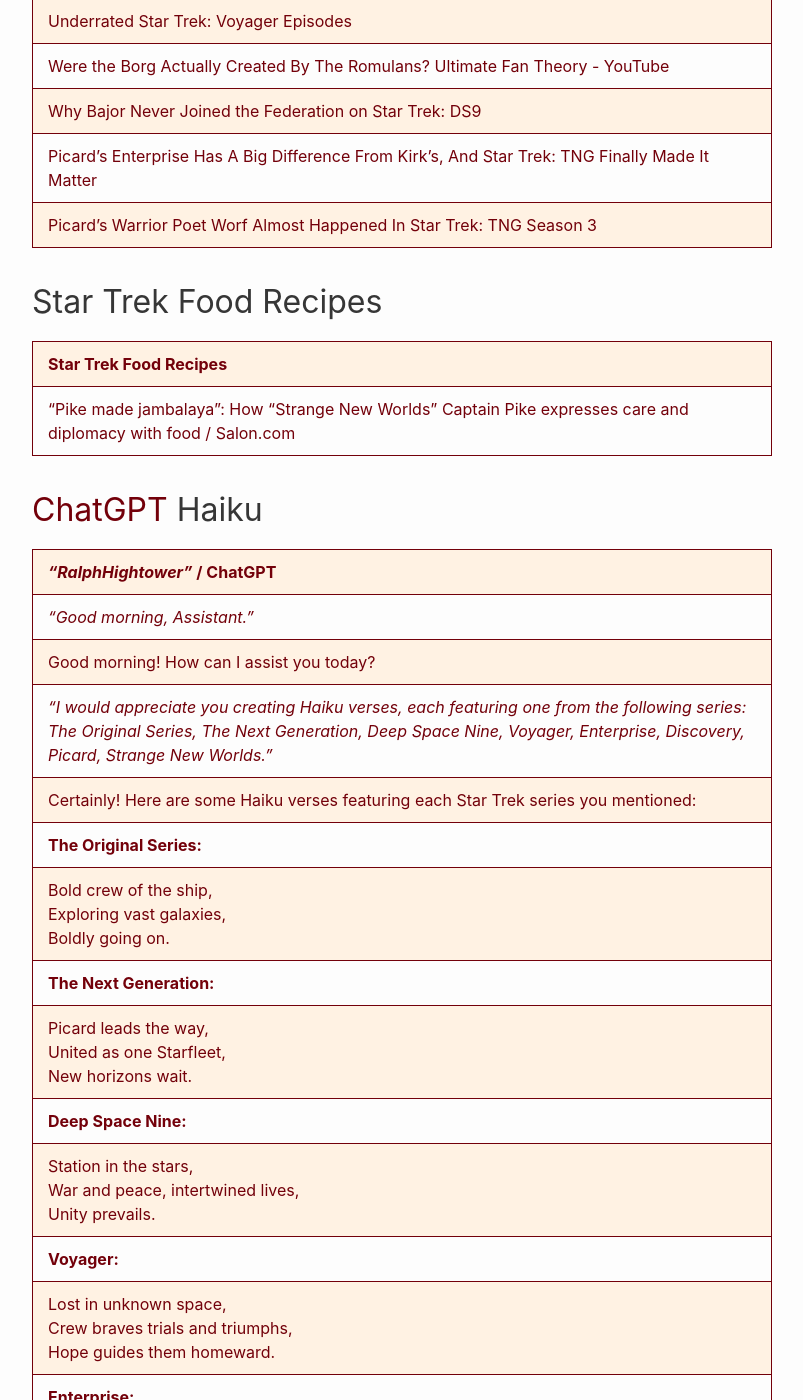
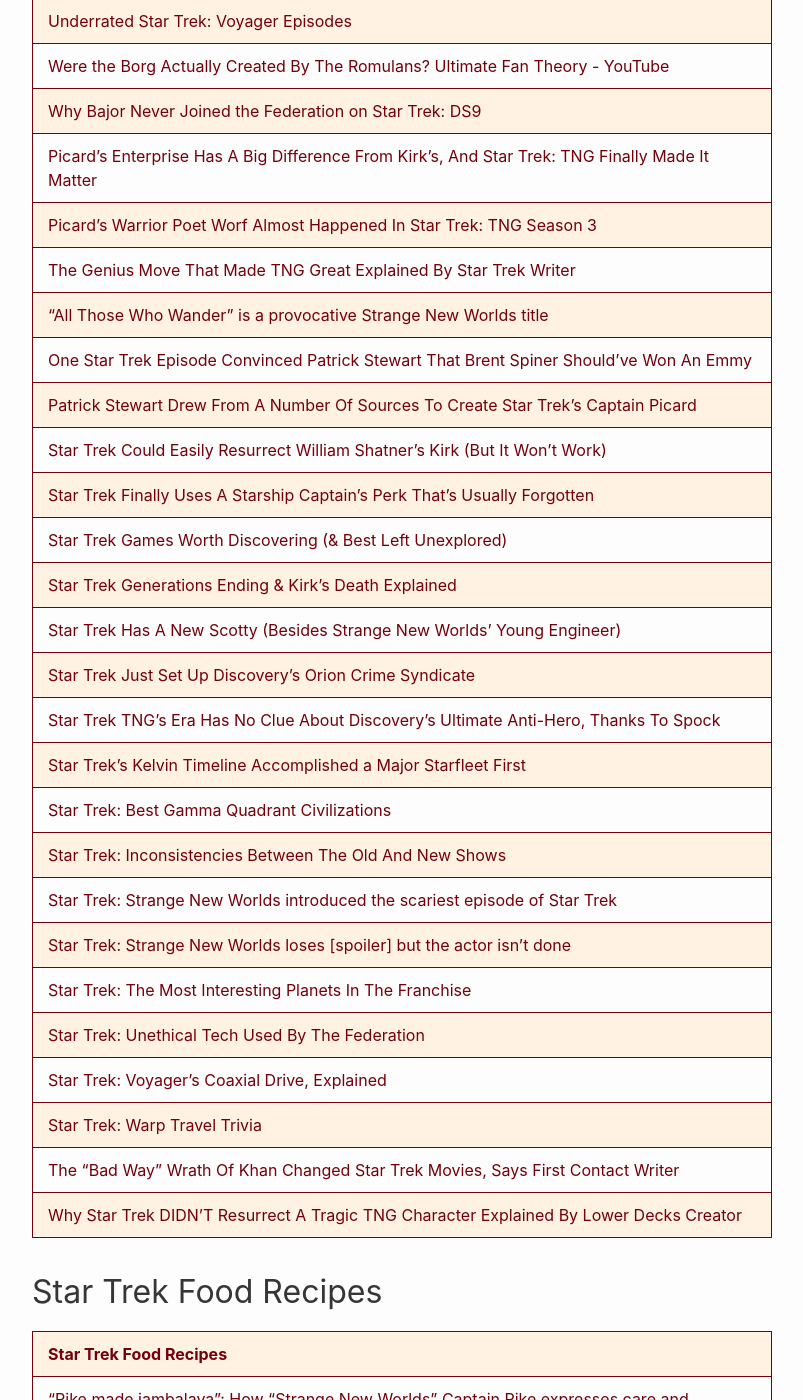
Before and after one commit to RalphHightower/RalphHightower, a Jekyll site: the page built from ScienceFiction/StarTrekFranchise.md, in a window 1280 px wide and 1400 px high, scrolled down 6113 px. Shown: the whole window, without its empty margins (238-1041 px from the left). Built offline with Jekyll 4.4.1, drawn with Linux system fonts in a browser that asks for light colours; our own code applies the rules of GitHub Pages for plain Markdown files.

Commit message:
[docs](doc); StarTrekFranchise(extended description)

```diff
--- a/ScienceFiction/StarTrekFranchise.md
+++ b/ScienceFiction/StarTrekFranchise.md
@@ -124,6 +124,28 @@
 | [Why Bajor Never Joined the Federation on Star Trek: DS9](https://www.cbr.com/star-trek-deep-space-nine-bajor-federation/ ) |
 | [Picard's Enterprise Has A Big Difference From Kirk's, And Star Trek: TNG Finally Made It Matter](https://screenrant.com/star-trek-tng-enterprise-d-families-kids-taken/ ) |
 | [Picard’s Warrior Poet Worf Almost Happened In Star Trek: TNG Season 3](https://screenrant.com/worf-star-trek-tng-cut-line-picard-soulful/ ) |
+| [The Genius Move That Made TNG Great Explained By Star Trek Writer](https://screenrant.com/star-trek-tng-character-episodes-genius-michael-piller/ ) |
+| ["All Those Who Wander" is a provocative Strange New Worlds title](https://redshirtsalwaysdie.com/2022/07/01/wander-provocative-strange-new-worlds-title/ ) |
+| [One Star Trek Episode Convinced Patrick Stewart That Brent Spiner Should've Won An Emmy](https://www.slashfilm.com/1426394/star-trek-episode-convinced-patrick-stewart-brent-spiner-shouldve-won-emmy/ ) |
+| [Patrick Stewart Drew From A Number Of Sources To Create Star Trek's Captain Picard](https://www.slashfilm.com/1435403/patrick-stewart-sources-create-star-treks-captain-picard/ ) |
+| [Star Trek Could Easily Resurrect William Shatner’s Kirk (But It Won’t Work)](https://screenrant.com/star-trek-kirk-resurrection-genesis-device-wont-work/ ) |
+| [Star Trek Finally Uses A Starship Captain’s Perk That’s Usually Forgotten](https://screenrant.com/star-trek-lower-decks-captain-yacht-forgotten/ ) |
+| [Star Trek Games Worth Discovering (& Best Left Unexplored)](https://gamerant.com/star-trek-best-worst-games/ ) |
+| [Star Trek Generations Ending & Kirk's Death Explained](https://screenrant.com/star-trek-generations-ending-kirk-death-explained/ ) |
+| [Star Trek Has A New Scotty (Besides Strange New Worlds’ Young Engineer)](https://screenrant.com/star-trek-lower-decks-billups-joke-new-scotty/ ) |
+| [Star Trek Just Set Up Discovery’s Orion Crime Syndicate](https://screenrant.com/star-trek-lower-decks-discovery-emerald-chain-setup/ ) |
+| [Star Trek TNG’s Era Has No Clue About Discovery’s Ultimate Anti-Hero, Thanks To Spock](https://screenrant.com/star-trek-emperor-georgiou-tng-era-section-31/ ) |
+| [Star Trek's Kelvin Timeline Accomplished a Major Starfleet First](https://screenrant.com/star-trek-kelvin-first-romulan-starfleet/ ) |
+| [Star Trek: Best Gamma Quadrant Civilizations](https://gamerant.com/best-star-trek-gamma-quadrant-civilizations/ ) |
+| [Star Trek: Inconsistencies Between The Old And New Shows](https://gamerant.com/star-trek-shows-discovery-picard-inconsistencies/ ) |
+| [Star Trek: Strange New Worlds introduced the scariest episode of Star Trek](https://redshirtsalwaysdie.com/2023/10/30/star-trek-strange-new-worlds-introduced-the-scariest-episode-of-star-trek/ ) |
+| [Star Trek: Strange New Worlds loses \[spoiler\] but the actor isn't done](https://redshirtsalwaysdie.com/2022/06/30/star-trek-strange-new-worlds-loses-an-important-character/ ) |
+| [Star Trek: The Most Interesting Planets In The Franchise](https://gamerant.com/star-trek-most-interesting-planets/ ) |
+| [Star Trek: Unethical Tech Used By The Federation](https://gamerant.com/star-trek-worst-unethical-tech-used-the-federation/ ) |
+| [Star Trek: Voyager's Coaxial Drive, Explained](https://gamerant.com/star-trek-voyager-coaxial-drive-explained/ ) |
+| [Star Trek: Warp Travel Trivia](https://gamerant.com/star-trek-warp-travel-facts-lore-trivia/ ) |
+| [The "Bad Way" Wrath Of Khan Changed Star Trek Movies, Says First Contact Writer](https://screenrant.com/star-trek-wrath-khan-bad-movie-impact/ ) |
+| [Why Star Trek DIDN'T Resurrect A Tragic TNG Character Explained By Lower Decks Creator](https://screenrant.com/star-trek-lower-decks-sito-no-resurrection-reason/ ) |
 
 ## Star Trek Food Recipes
 
```
